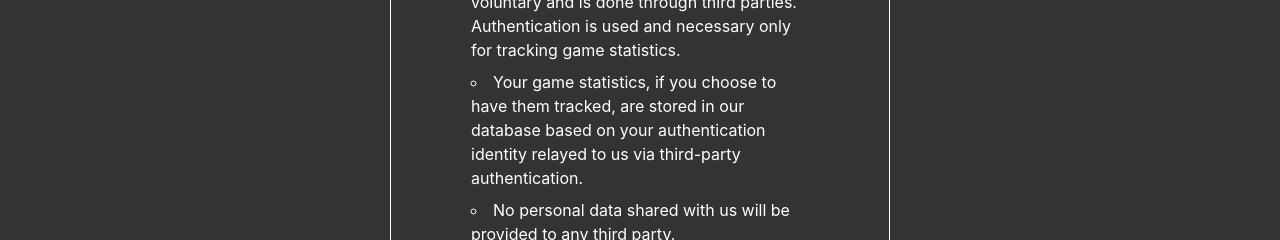
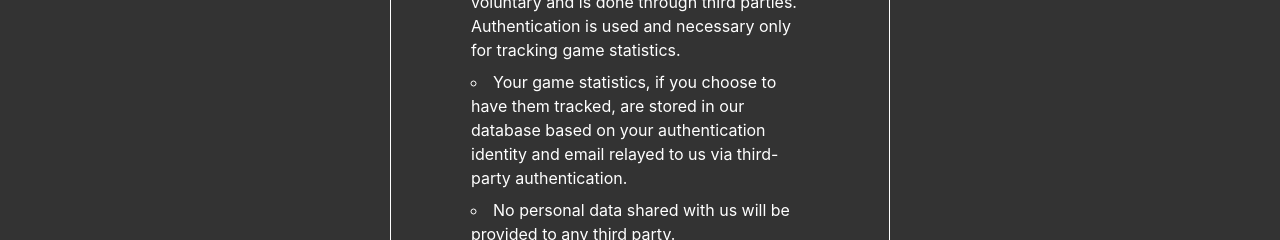
Before and after one commit to NickVirga/thebigmini, a React (Vite) app: page /privacy in a window 1280 px wide. Shown: the part 343-583 px from the top of the page. Built offline with nearby package versions, Linux system fonts and the light colour scheme.

Commit message:
provicy policy altered to include email

```diff
--- a/src/pages/PrivacyPolicyPage/PrivacyPolicyPage.jsx
+++ b/src/pages/PrivacyPolicyPage/PrivacyPolicyPage.jsx
@@ -21,7 +21,7 @@ function PrivacyPolicyPage() {
               </li>
               <li className="privacy__item">
                 Your game statistics, if you choose to have them tracked, are
-                stored in our database based on your authentication identity
+                stored in our database based on your authentication identity and email
                 relayed to us via third-party authentication.
               </li>
               <li className="privacy__item">
```
